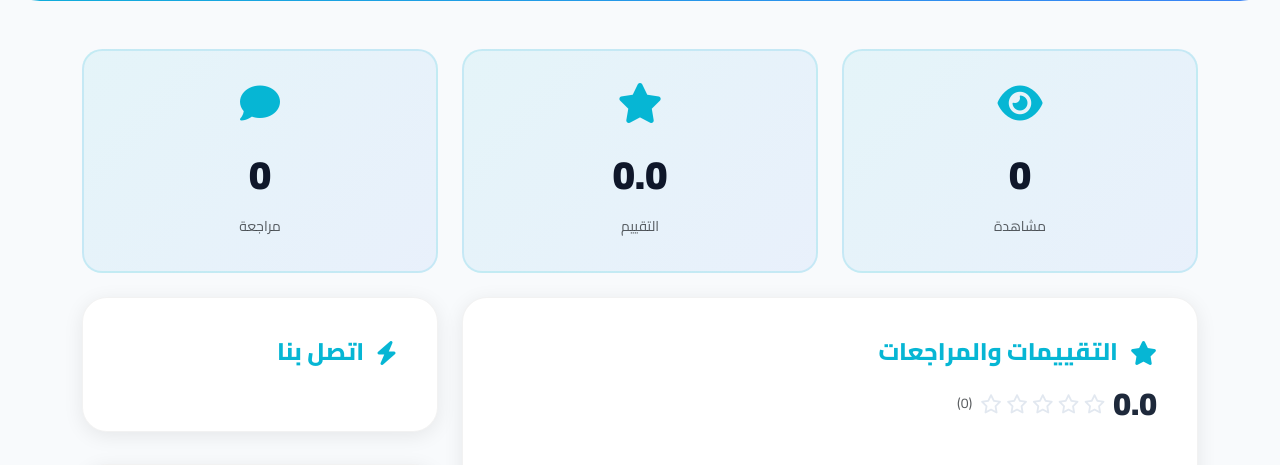
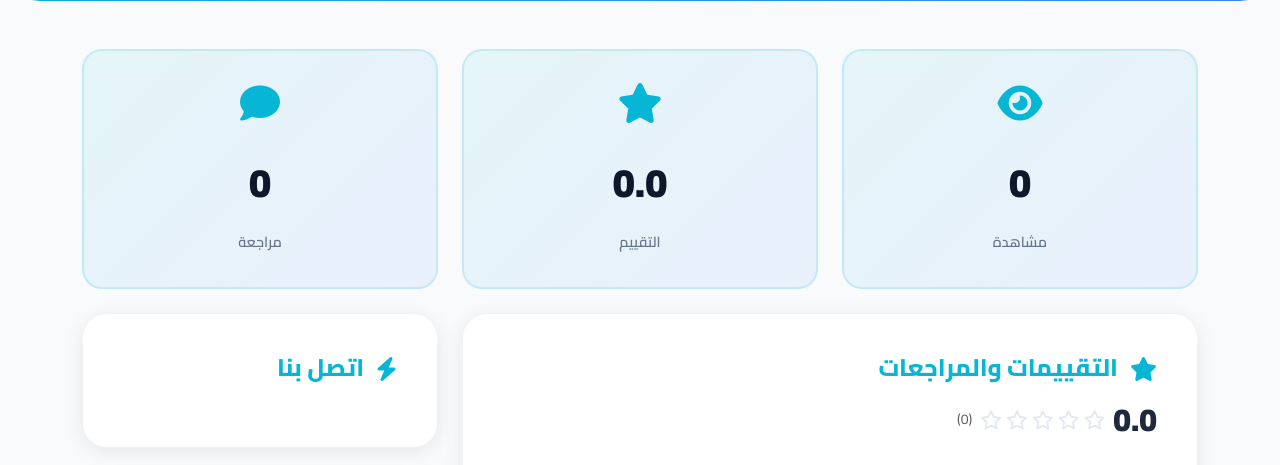
Before and after one commit to sendoo-m/daliil-ay-khidma, a Django app: template templates/directory/service_detail.html in a window 1280 px wide. Shown: the part 379-844 px from the top of the page. Run offline with Django 4.2, Linux system fonts and the light colour scheme; the template is opened without the code that fills it, so the values that code supplies are empty; parts of the project's set-up code (start-up, migrations or seed data) failed here and were passed over.

Commit message:
🎨 إصلاح لون النص في بطاقات إحصائيات الخدمات

```diff
--- a/templates/directory/service_detail.html
+++ b/templates/directory/service_detail.html
@@ -122,6 +122,7 @@
 
 .stat-box:hover {
     transform: translateY(-5px);
+    box-shadow: 0 8px 25px rgba(6,182,212,0.2);
 }
 
 .stat-box i {
@@ -135,6 +136,13 @@
     font-weight: 900;
     color: #0f172a;
     display: block;
+    margin: 0.5rem 0;
+}
+
+.stat-box .stat-label {
+    font-size: 0.9rem;
+    color: #64748b;
+    font-weight: 600;
 }
 
 .review-card {
@@ -219,21 +227,21 @@ input:checked ~ .star-label {
             <div class="stat-box">
                 <i class="fas fa-eye"></i>
                 <span class="number">{{ business.view_count|default:0 }}</span>
-                <span class="small text-muted">مشاهدة</span>
+                <span class="stat-label">مشاهدة</span>
             </div>
         </div>
         <div class="col-md-4 col-6">
             <div class="stat-box">
                 <i class="fas fa-star"></i>
                 <span class="number">{{ average_rating|floatformat:1|default:"0.0" }}</span>
-                <span class="small text-muted">التقييم</span>
+                <span class="stat-label">التقييم</span>
             </div>
         </div>
         <div class="col-md-4 col-12">
             <div class="stat-box">
                 <i class="fas fa-comment"></i>
                 <span class="number">{{ total_reviews|default:0 }}</span>
-                <span class="small text-muted">مراجعة</span>
+                <span class="stat-label">مراجعة</span>
             </div>
         </div>
     </div>
```
